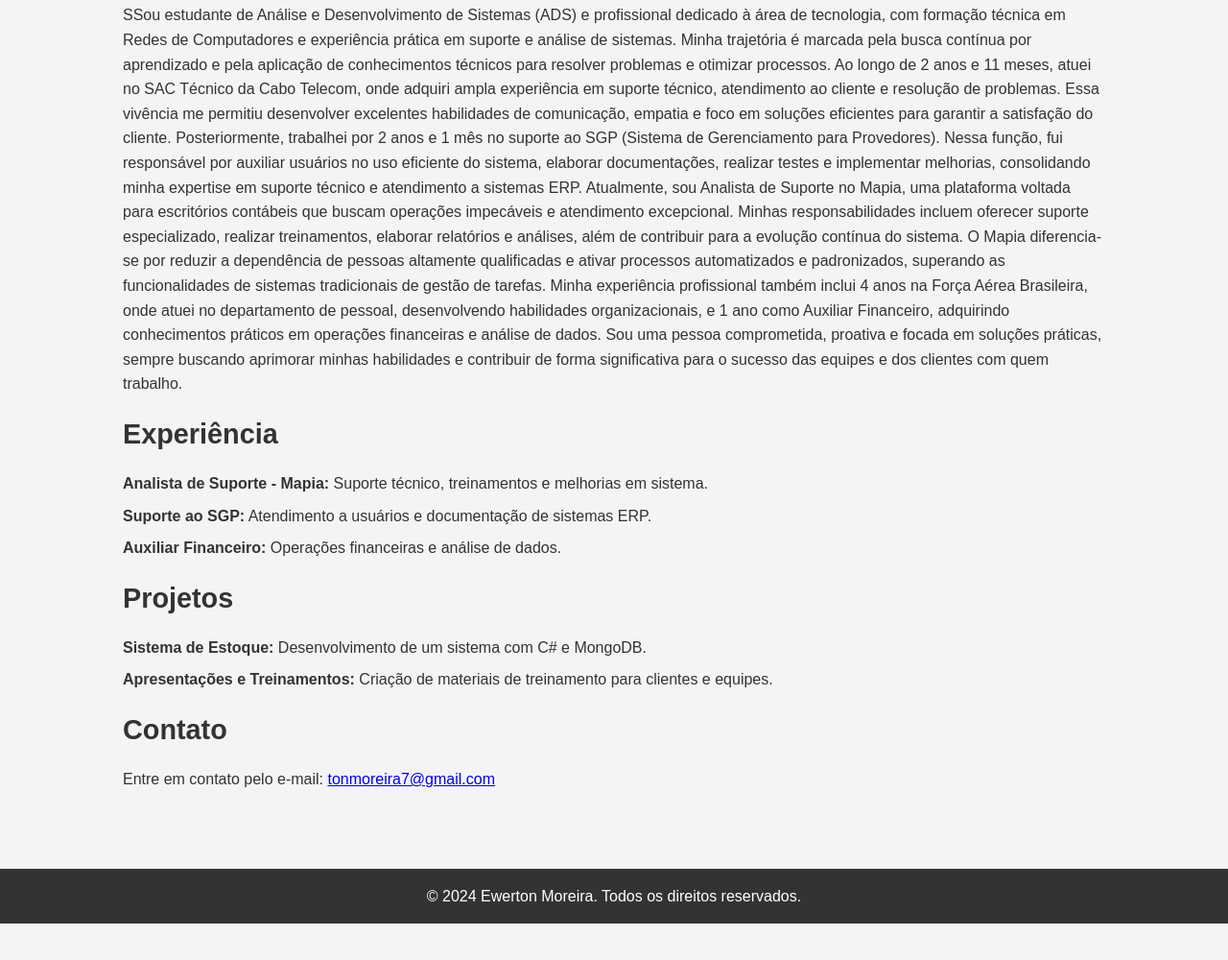
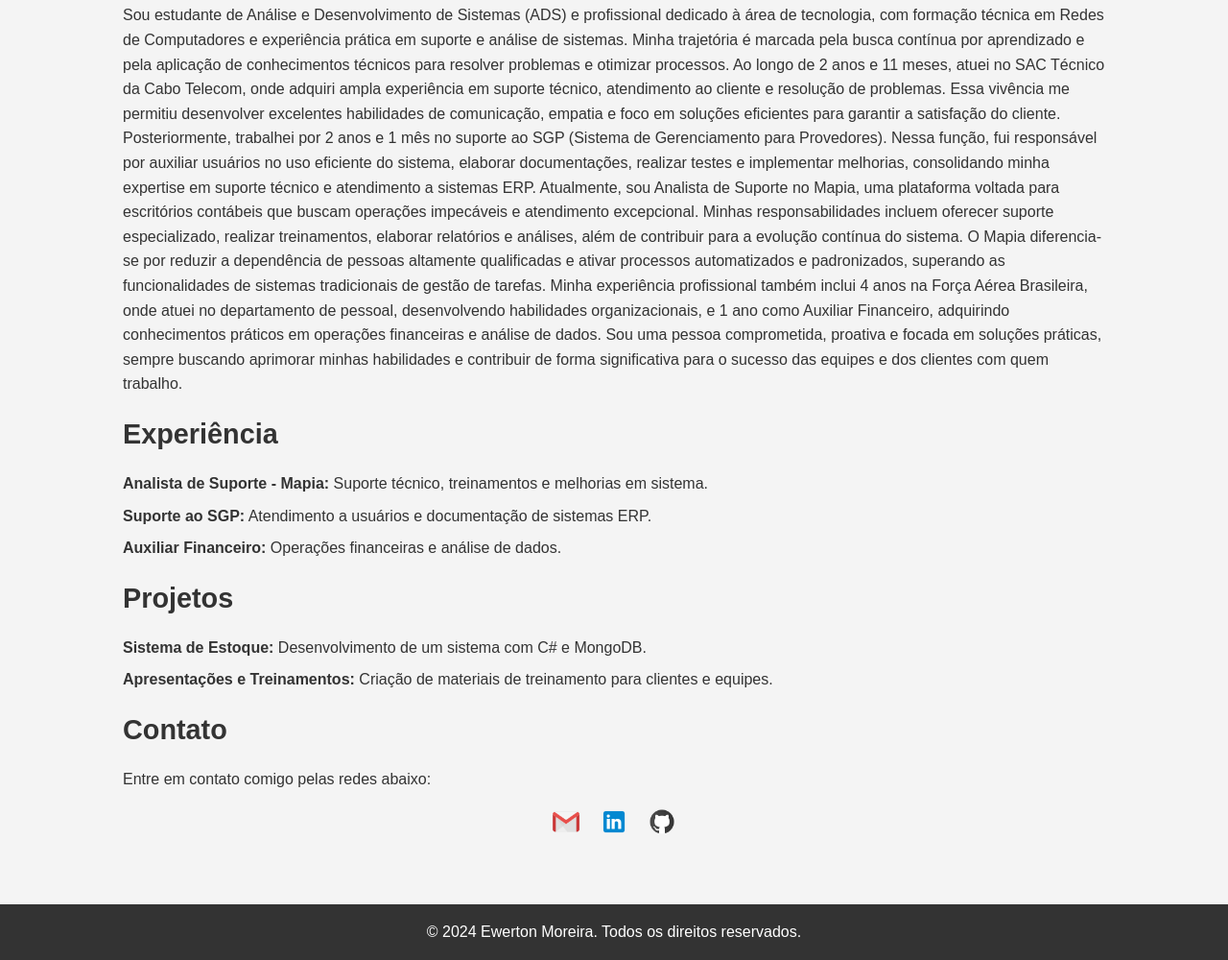
Before and after one commit to TonMoreira/tonmoreira.github.io, a plain HTML site: page index.html in a window 1280 px wide. Shown: the part 275-1275 px from the top of the page at 96% size. Before the commit the page ends 1237 px from the top, so only its background shows below. Drawn offline with Linux system fonts and the light colour scheme.

Commit message:
Ajudes nos contatos

```diff
--- a/index.html
+++ b/index.html
@@ -28,7 +28,7 @@
     <main>
         <section id="about" class="container">
             <h2>Sobre Mim</h2>
-            <p>SSou estudante de Análise e Desenvolvimento de Sistemas (ADS) e profissional dedicado à área de tecnologia, com formação técnica em Redes de Computadores e experiência prática em suporte e análise de sistemas. Minha trajetória é marcada pela busca contínua por aprendizado e pela aplicação de conhecimentos técnicos para resolver problemas e otimizar processos.
+            <p>Sou estudante de Análise e Desenvolvimento de Sistemas (ADS) e profissional dedicado à área de tecnologia, com formação técnica em Redes de Computadores e experiência prática em suporte e análise de sistemas. Minha trajetória é marcada pela busca contínua por aprendizado e pela aplicação de conhecimentos técnicos para resolver problemas e otimizar processos.
 
                 Ao longo de 2 anos e 11 meses, atuei no SAC Técnico da Cabo Telecom, onde adquiri ampla experiência em suporte técnico, atendimento ao cliente e resolução de problemas. Essa vivência me permitiu desenvolver excelentes habilidades de comunicação, empatia e foco em soluções eficientes para garantir a satisfação do cliente.
 
@@ -60,7 +60,18 @@
 
         <section id="contact" class="container">
             <h2>Contato</h2>
-            <p>Entre em contato pelo e-mail: <a href="mailto:tonmoreira7@gmail.com">tonmoreira7@gmail.com</a></p>
+            <p>Entre em contato comigo pelas redes abaixo:</p>
+            <div class="icones">
+                <a href="mailto:tonmoreira7@gmail" target="_blank" title="Enviar um e-mail">
+                    <img src="imagens/email.png" alt="E-mail">
+                </a>
+                <a href="https://www.linkedin.com/in/ewerton-moreira-04933515b/" target="_blank" title="Visite meu LinkedIn">
+                    <img src="imagens/linkedin.png" alt="LinkedIn">
+                </a>
+                <a href="https://github.com/TonMoreira" target="_blank" title="Acesse meu GitHub">
+                    <img src="imagens/github.png" alt="GitHub">
+                </a>
+            </div>
         </section>
     </main>
 
--- a/style.css
+++ b/style.css
@@ -80,3 +80,20 @@
     padding: 1rem 0;
     margin-top: 2rem;
 }
+
+.icones {
+    display: flex;
+    justify-content: center;
+    gap: 20px;
+    flex-wrap: wrap;
+}
+
+.icones img {
+    width: 30px;
+    height: 30px;
+    transition: transform 0.3s ease;
+}
+
+.icones img:hover {
+    transform: scale(1.2);
+}
```
Also changed, not shown: Imagens/email.png (added), Imagens/github.png (added), Imagens/linkedin.png (added).
